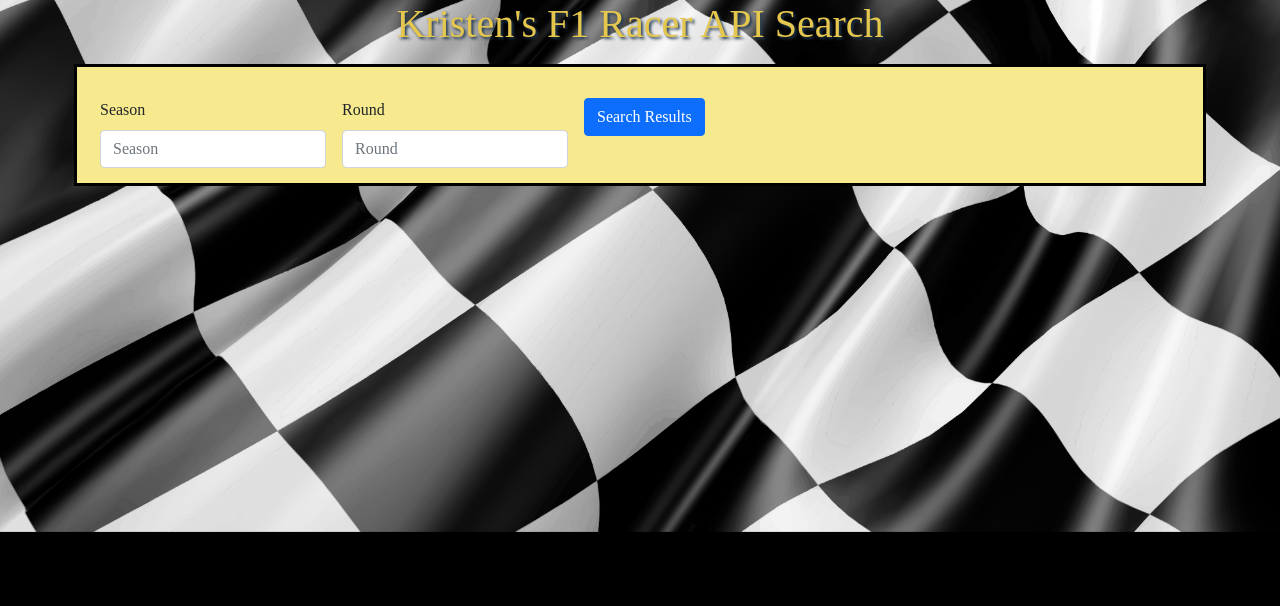
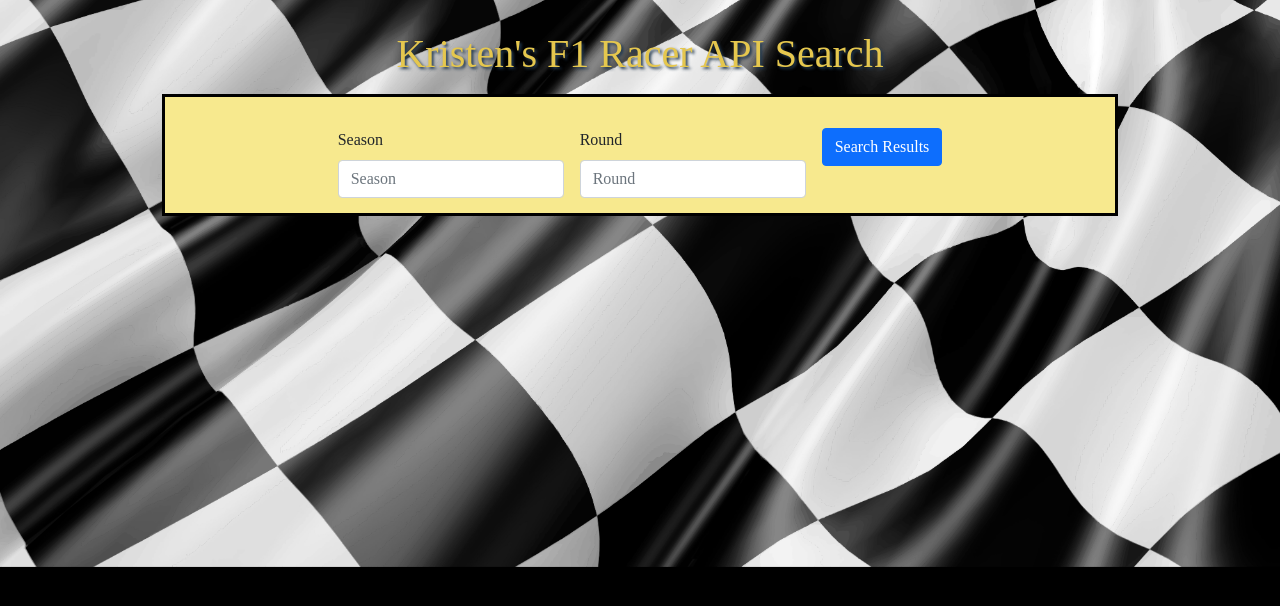
Before and after one commit to kbieler/F1-API-JS, a plain HTML site: page index.html in a window 1280 px wide. Drawn offline with nearby package versions, Linux system fonts and the light colour scheme.

Commit message:
css adjustments

```diff
--- a/index.html
+++ b/index.html
@@ -16,8 +16,8 @@
 <body>
     <center><h1>Kristen's F1 Racer API Search</h1></center>
     <br>
-    <div class="container">
-    <form id="searchf1" class="row g-3">
+    <div class="container-fluid">
+    <form id="searchf1" class="row justify-content-center g-3">
         <div class="col-auto">
             <label for="inputseason" class="form-label">Season</label>
             <input type="text" class="form-control" id="inputseason" placeholder="Season">
--- a/static/main.css
+++ b/static/main.css
@@ -11,6 +11,7 @@ h1{
     font-family: 'Copperplate';
     color: rgb(229, 199, 78);
     text-shadow: 2px 2px 3px rgb(33, 56, 79);
+    margin-top: 30px;
 
 
 }
@@ -20,4 +21,10 @@ h1{
     background-color: rgb(247, 233, 142);
     border: solid 3px black;
     padding: 15px;
+    margin-left: 150px;
+    margin-right: 150px;
 }
+
+#container-2{
+    margin: 40px;
+}
```
